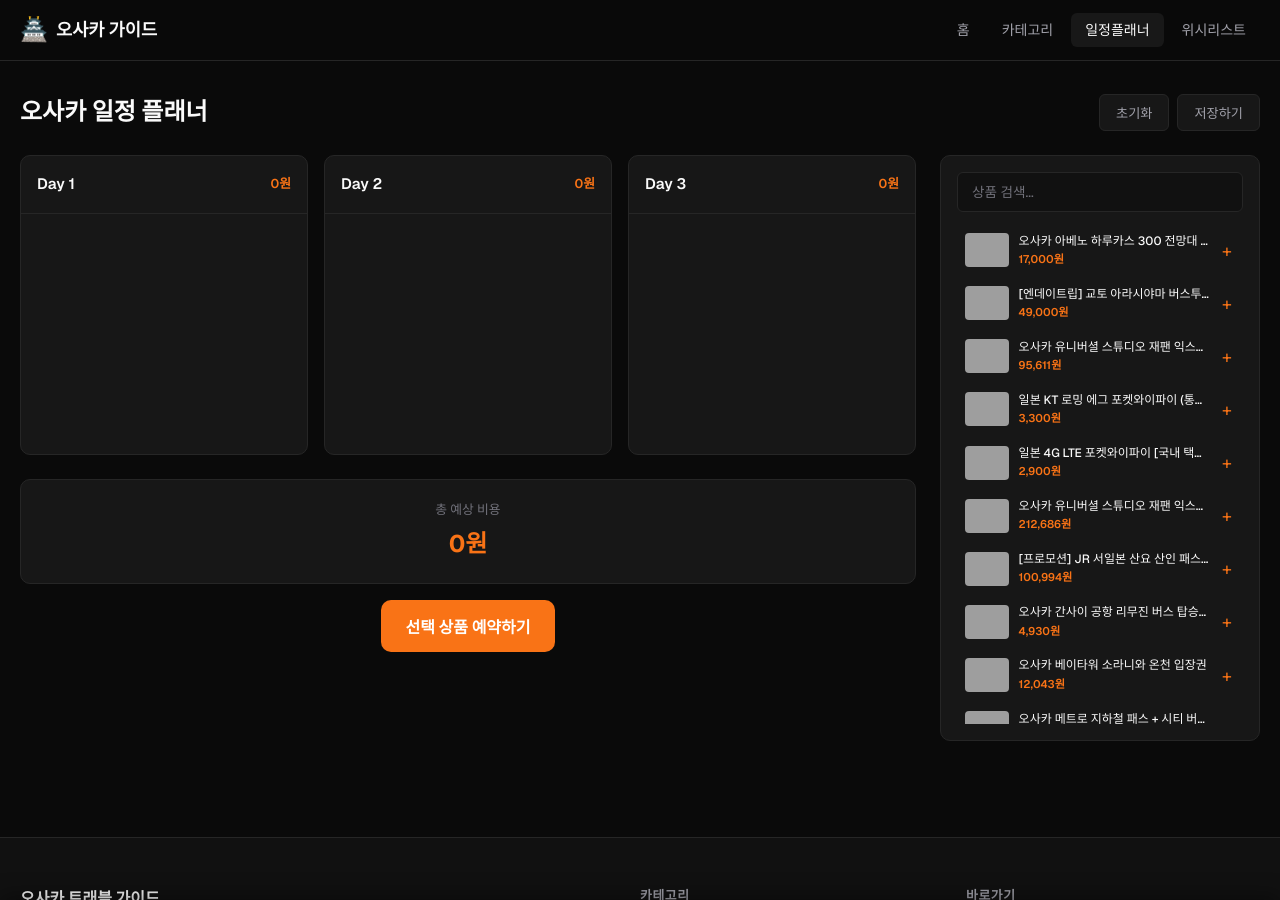
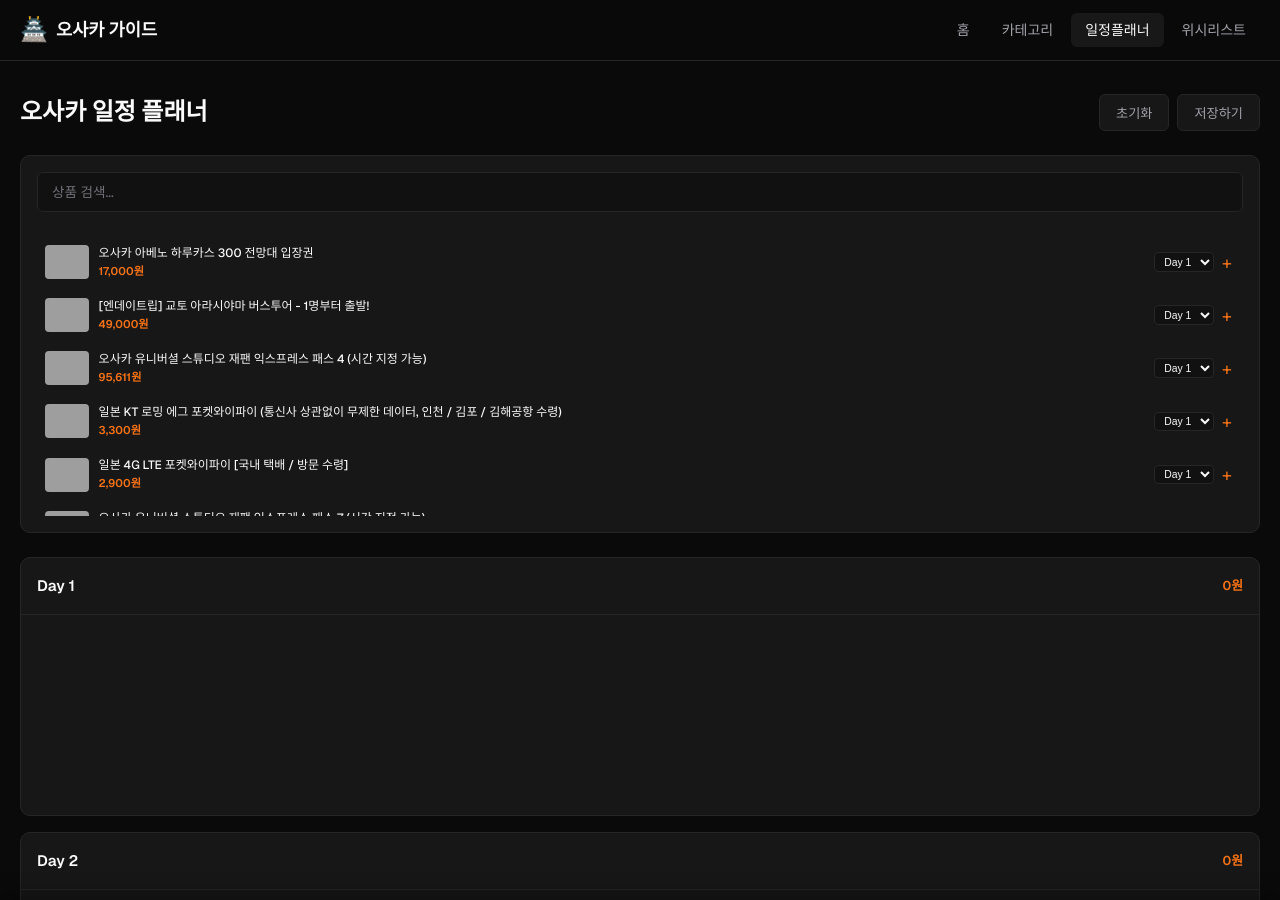
Before and after one commit to dukbong/osaka-travel-guide, a Jekyll site: the page built from pages/planner.html, in a window 1280 px wide and 900 px high. Built offline with Jekyll 4.4.1, drawn with Linux system fonts in a browser that asks for light colours; some of the changed text lies outside the part shown; grey boxes are pictures that could not be loaded.

Commit message:
Planner: vertical layout + day selector
- Change from horizontal 3-column to vertical stack layout
- Move product search section to top
- Add Day selector dropdown on each product (Day 1/2/3)
- Remove planner-sidebar, use planner-search-section
- Reduce min-height of day slots

Co-Authored-By: Claude Opus 4.6 (1M context) <noreply@anthropic.com>

```diff
--- a/assets/css/style.scss
+++ b/assets/css/style.scss
@@ -1149,31 +1149,34 @@ ul, ol {
   }
 }
 
-.planner-layout {
-  display: grid;
-  grid-template-columns: 1fr;
-  gap: 1.5rem;
-
-  @media (min-width: 1024px) {
-    grid-template-columns: 1fr 320px;
-  }
-}
-
-.planner-days {
-  display: grid;
-  grid-template-columns: 1fr;
+// Planner search section (top)
+.planner-search-section {
+  background: $bg-card;
+  border: 1px solid $border-color;
+  border-radius: $radius-md;
+  padding: 1rem;
+  margin-bottom: 1.5rem;
+
+  .planner-product-list {
+    max-height: 280px;
+    overflow-y: auto;
+    margin-top: 0.75rem;
+  }
+}
+
+// Planner days (vertical stack)
+.planner-days-vertical {
+  display: flex;
+  flex-direction: column;
   gap: 1rem;
-
-  @media (min-width: 768px) {
-    grid-template-columns: repeat(3, 1fr);
-  }
+  margin-bottom: 1.5rem;
 }
 
 .planner-day {
   background: $bg-card;
   border: 1px solid $border-color;
   border-radius: $radius-md;
-  min-height: 300px;
+  min-height: 120px;
 
   &.drag-over {
     border-color: $accent;
@@ -1256,20 +1259,7 @@ ul, ol {
   }
 }
 
-// Planner Sidebar
-.planner-sidebar {
-  background: $bg-card;
-  border: 1px solid $border-color;
-  border-radius: $radius-md;
-  padding: 1rem;
-  height: fit-content;
-  position: sticky;
-  top: 80px;
-
-  @media (max-width: 1023px) {
-    position: static;
-  }
-}
+// (planner-sidebar removed - now using planner-search-section)
 
 .planner-search {
   width: 100%;
@@ -1339,6 +1329,23 @@ ul, ol {
     }
   }
 
+  .mini-add-wrap {
+    display: flex;
+    align-items: center;
+    gap: 0.3rem;
+    flex-shrink: 0;
+  }
+
+  .mini-day-select {
+    background: $bg-secondary;
+    border: 1px solid $border-color;
+    border-radius: 4px;
+    color: $text-primary;
+    font-size: 0.65rem;
+    padding: 0.15rem 0.3rem;
+    cursor: pointer;
+  }
+
   .mini-add {
     color: $accent;
     font-size: 1.1rem;
@@ -1348,7 +1355,7 @@ ul, ol {
 
 // Planner total
 .planner-total {
-  margin-top: 1.5rem;
+  margin-top: 0;
   padding: 1.25rem;
   background: $bg-card;
   border: 1px solid $border-color;
@@ -1809,10 +1816,6 @@ ul, ol {
     flex-wrap: wrap;
   }
 
-  .planner-days {
-    grid-template-columns: 1fr;
-  }
-
   .cta-banner {
     padding: 1.5rem;
   }
--- a/pages/planner.html
+++ b/pages/planner.html
@@ -14,9 +14,14 @@ permalink: /planner/
     </div>
   </div>
 
-  <div class="planner-layout">
-    <div>
-      <div class="planner-days" id="plannerDays">
+  <!-- 상품 검색 (상단) -->
+  <div class="planner-search-section">
+    <input type="text" class="planner-search" id="plannerSearch" placeholder="상품 검색...">
+    <div class="planner-product-list" id="plannerProductList"></div>
+  </div>
+
+  <!-- Day 일정 (세로) -->
+  <div class="planner-days-vertical" id="plannerDays">
     <div class="planner-day" data-day="1" id="day1">
       <div class="planner-day-header">
         <h3>Day 1</h3>
@@ -40,20 +45,13 @@ permalink: /planner/
     </div>
   </div>
 
+  <!-- 총 비용 + 예약 -->
   <div class="planner-total">
     <div class="total-label">총 예상 비용</div>
     <div class="total-amount" id="plannerTotal">0원</div>
   </div>
-
   <div class="planner-export">
     <button class="btn-cta btn-cta-primary" id="plannerExport">선택 상품 예약하기</button>
-      </div>
-    </div>
-
-    <div class="planner-sidebar">
-      <input type="text" class="planner-search" id="plannerSearch" placeholder="상품 검색...">
-      <div class="planner-product-list" id="plannerProductList"></div>
-    </div>
   </div>
 </div>
 
```
Also changed, not shown: other parts of pages/planner.html (+14 -3 lines). Lines whose indentation alone changed are shown as unchanged.
